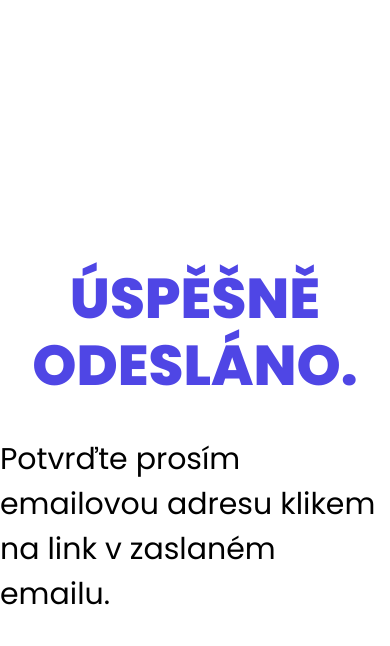
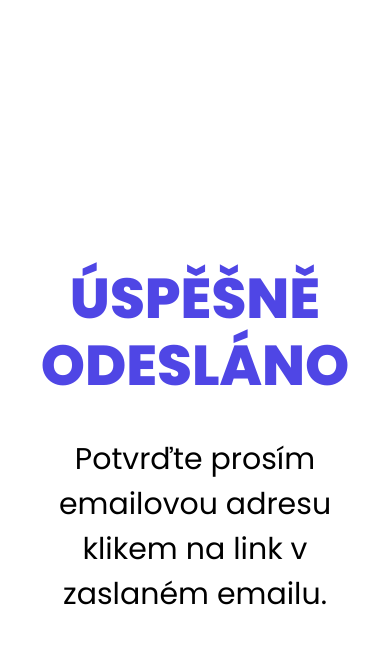
Before and after one commit to Ivuska/ms-vinicna-info, a Flask app: page /thank_you in a window 390 px wide. Shown: the top 646 px of the page. Run offline with Flask 2, Linux system fonts and the light colour scheme; style sheets or scripts are compiled from the project's sources; parts of the project's set-up code (start-up, migrations or seed data) failed here and were passed over; some libraries are stand-ins or nearby versions.

Commit message:
Responsive thank you landing page - #8.

```diff
--- a/app/templates/thank_you_lp.html
+++ b/app/templates/thank_you_lp.html
@@ -5,10 +5,10 @@
 
 <body>
     {% block content %}
-    <main>
-        <section class="flex flex-col justify-center">
-            <h1 class="text-indigo-600 text-center font-extrabold text-3xl my-5 uppercase">Úspěšně odesláno.</h1>
-            <p class="dark:text-white">Potvrďte prosím emailovou adresu klikem na link v zaslaném emailu.</p>
+    <main class="p-4">
+        <section class="flex grow flex-col justify-center items-center">
+            <h1 class="text-indigo-600 text-center font-extrabold text-3xl my-5 uppercase">Úspěšně odesláno</h1>
+            <p class="dark:text-white text-center">Potvrďte prosím emailovou adresu klikem na link v zaslaném emailu.</p>
         </section>
     </main>
     {% endblock %}
```
